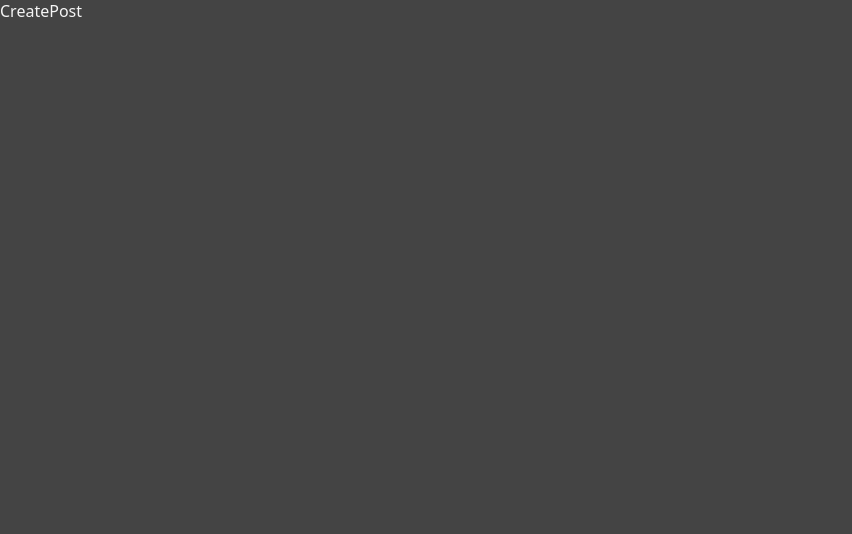
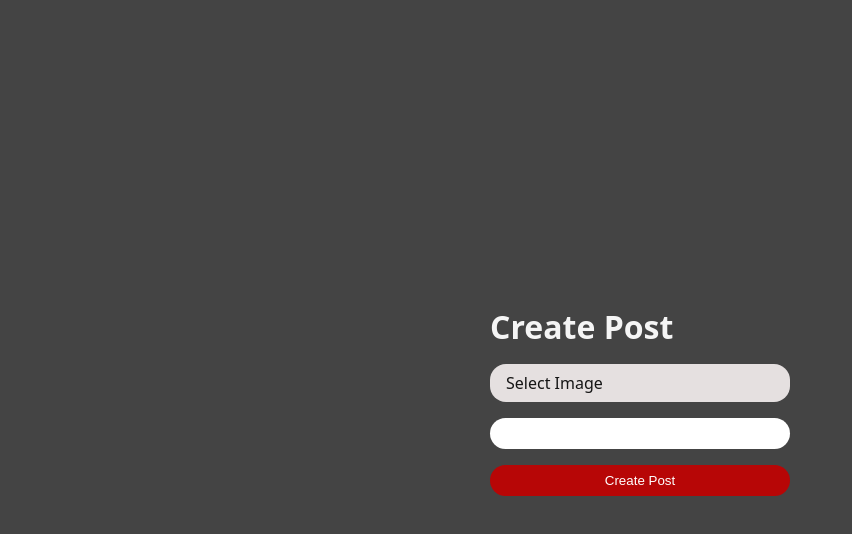
Before and after one commit to VivekKumarRay22/insta-auth-system, a React app in the folder Frontend/: page /create-post in a window 1280 px wide. Shown: the top 534 px of the page, without its empty margins (0-852 px from the left). Built offline with nearby package versions, Linux system fonts and the light colour scheme; the HTML template or start-up script is replaced by a standard one.

Commit message:
createPost page created and styled

```diff
--- a/Frontend/src/features/posts/pages/CreatePost.jsx
+++ b/Frontend/src/features/posts/pages/CreatePost.jsx
@@ -1,9 +1,21 @@
 import React from 'react'
+import "../style/createpost.scss"
+
 
 const CreatePost = () => {
-  return (
-    <div>CreatePost</div>
-  )
+    return (
+        <main className="create-post-page">
+            <div className="form-container">
+                <h1>Create Post</h1>
+                <form>
+                    <label className='create-post-label' htmlFor="postImage">Select Image</label>
+                    <input hidden type="file" name='postImage' id='postImage' />
+                    <input type="text" name="caption" id="caption" />
+                    <button className='button primary-button'>Create Post</button>
+                </form>
+            </div>
+        </main>
+    )
 }
 
 export default CreatePost
--- /dev/null
+++ b/Frontend/src/features/posts/style/createpost.scss
@@ -0,0 +1,8 @@
+.create-post-label {
+    background-color: rgb(229, 224, 224);
+    color:rgb(21, 21, 21);
+    padding-inline: 1rem;
+    padding-block: 0.5rem;
+    border-radius: 1rem;
+    cursor: pointer;
+}
```
